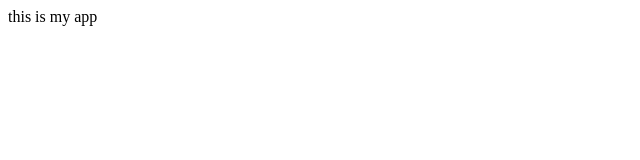
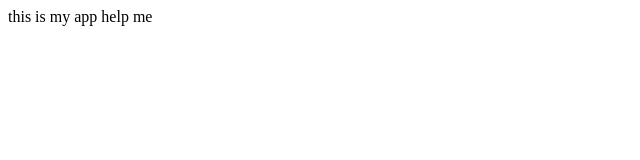
Before and after one commit to nandhak4/helloworld, a plain HTML site: page index.html in a window 1280 px wide. Shown: the full height of the page, 0-640 px from the left. Drawn offline with Linux system fonts and the light colour scheme.

Commit message:
github change

```diff
--- a/index.html
+++ b/index.html
@@ -1,3 +1,3 @@
 <html>
-this is my app
+this is my app help me
 </html>
```
